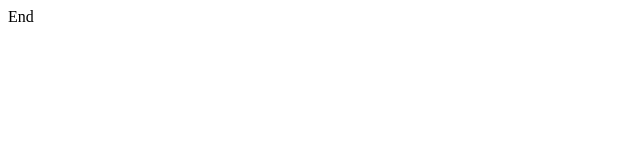
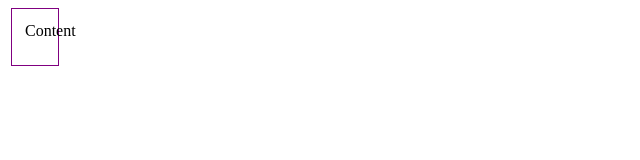
Before and after one commit to AaruushB/Odin_Project, a plain HTML site: page HTML and CSS/Box Model/index.html in a window 1280 px wide. Shown: the whole page, without its empty margins (0-640 px from the left). Drawn offline with Linux system fonts and the light colour scheme.

Commit message:
Understood about the box model

```diff
--- a/HTML and CSS/Box Model/index.html
+++ b/HTML and CSS/Box Model/index.html
@@ -4,9 +4,18 @@
     <meta charset="UTF-8">
     <meta name="viewport"
           content="width=device-width, user-scalable=no, initial-scale=1.0, maximum-scale=1.0, minimum-scale=1.0">
-    <title>Title</title>
+    <title>Box Model</title>
+    <style>
+        .some_content {
+            height: 30px;
+            width: 20px;
+            padding: 13px;
+            border: 1px solid purple;
+            margin: 3px;
+        }
+    </style>
 </head>
 <body>
-End
+    <div class="some_content">Content</div>
 </body>
 </html>
```
